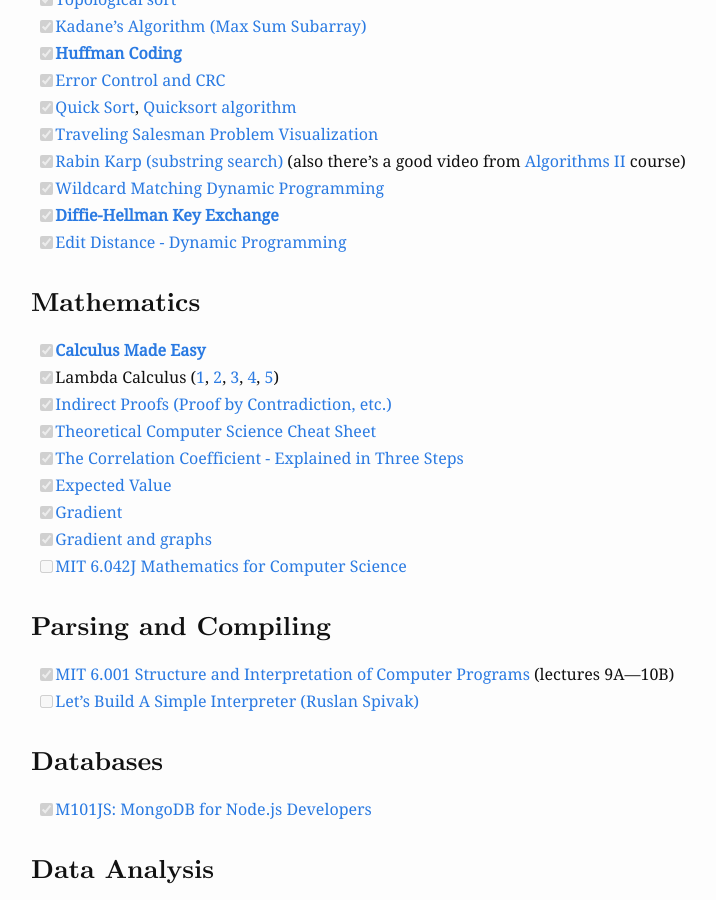
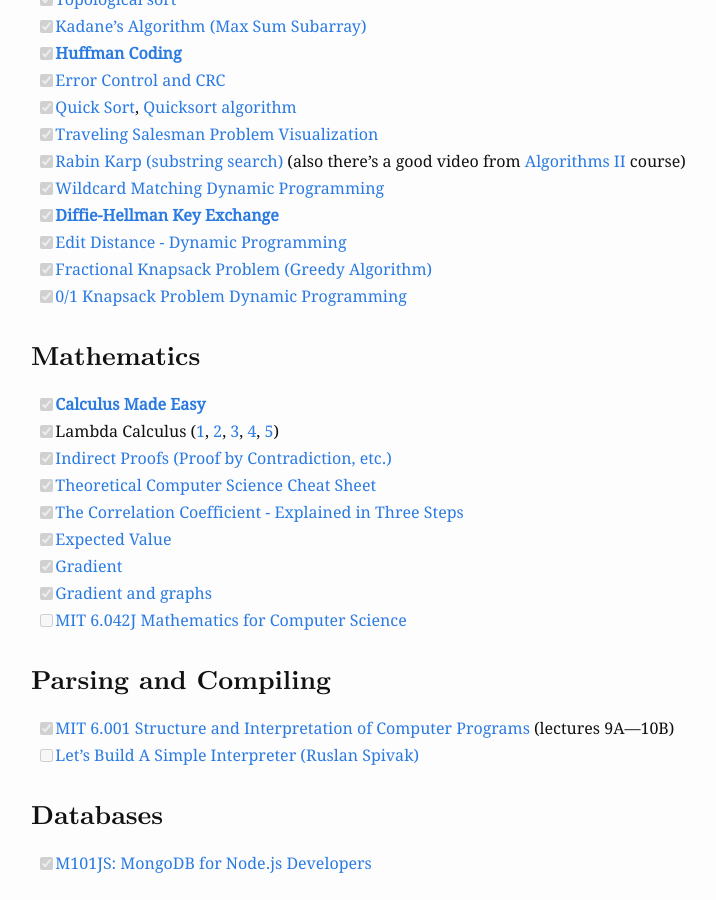
Before and after one commit to alopatindev/alopatindev.github.io, a Jekyll site: the page built from _posts/2016-11-29-self-learning.markdown, in a window 1280 px wide and 900 px high, scrolled down 1306 px. Shown: the whole window, without its empty margins (204-920 px from the left). Built offline with Jekyll 4.4.1, drawn with Linux system fonts in a browser that asks for light colours; comment, search, counter and statistics services are not loaded; some of the changed lines change nothing that is shown.

Commit message:
update 2016-11-29-self-learning

```diff
--- a/_posts/2016-11-29-self-learning.markdown
+++ b/_posts/2016-11-29-self-learning.markdown
@@ -49,6 +49,8 @@
 - [x][Wildcard Matching Dynamic Programming](https://www.youtube.com/watch?v=3ZDZ-N0EPV0)
 - [x][**Diffie-Hellman Key Exchange**](https://www.youtube.com/watch?v=YEBfamv-_do)
 - [x][Edit Distance - Dynamic Programming](https://www.youtube.com/watch?v=xFd5P9nyhTw)
+- [x][Fractional Knapsack Problem (Greedy Algorithm)](https://www.youtube.com/watch?v=_08myilrxq8)
+- [x][0/1 Knapsack Problem Dynamic Programming](https://www.youtube.com/watch?v=8LusJS5-AGo)
 
 ### Mathematics
 - [x][**Calculus Made Easy**](https://www.amazon.com/Calculus-Made-Easy-Silvanus-Thompson/dp/0312185480)
```
